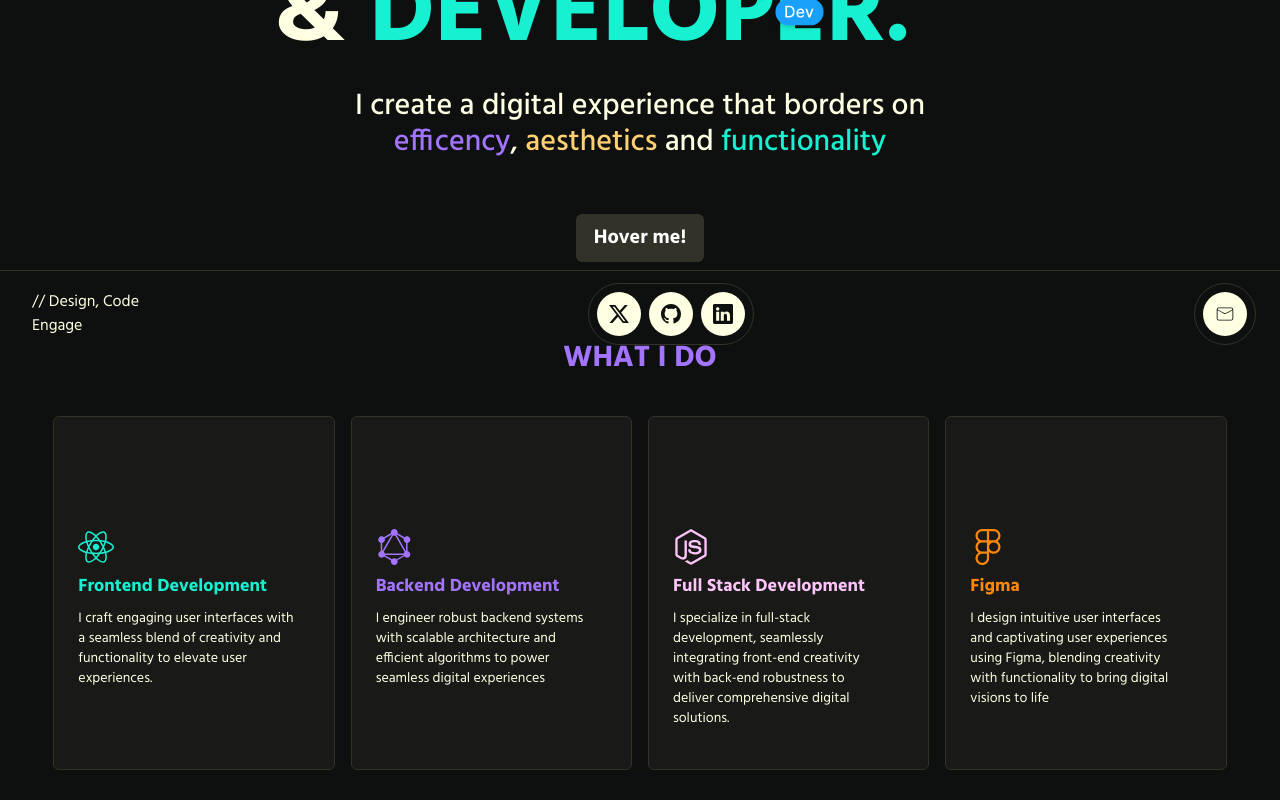
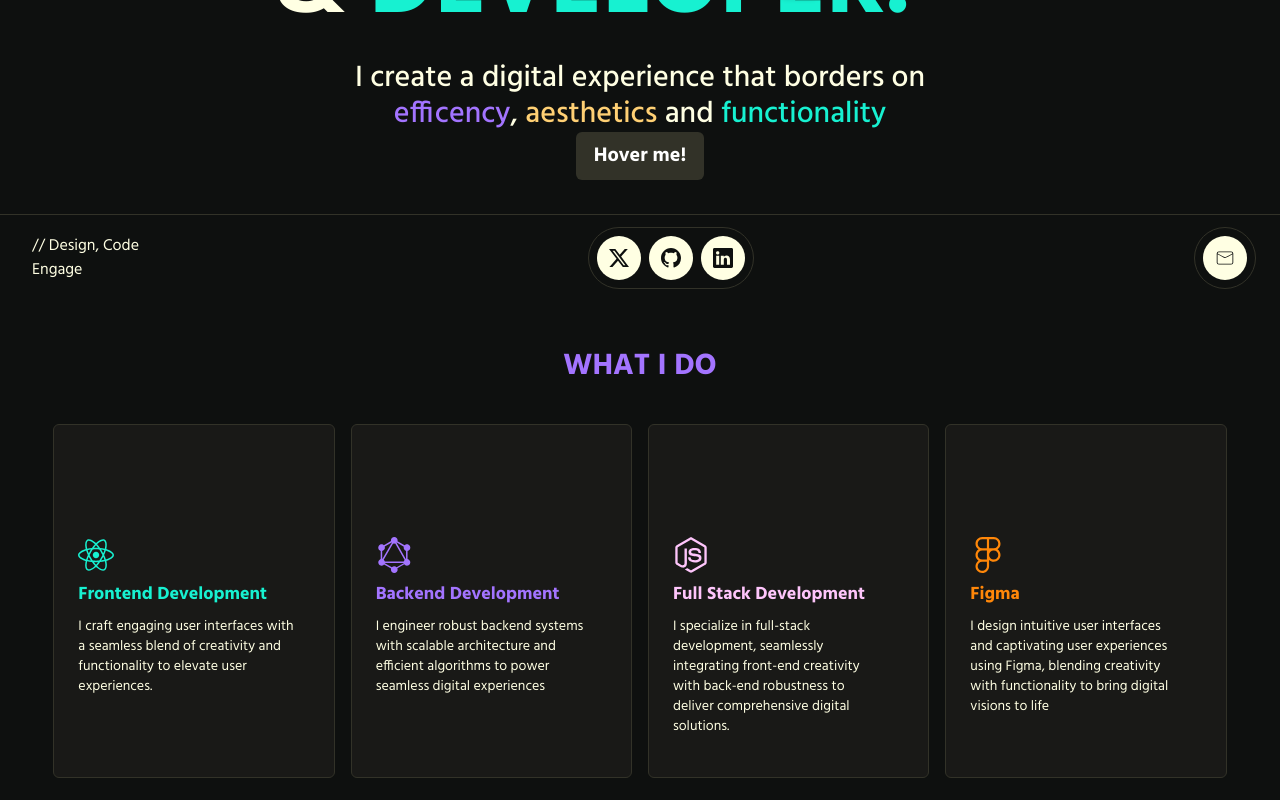
Before and after one commit to AmanTrivedi1/Portfolio, a Next.js app: page /components/UI in a window 1280 px wide. Shown: the part 500-1300 px from the top of the page. Built offline with nearby package versions, Linux system fonts and the light colour scheme.

Commit message:
changin button

```diff
--- a/app/components/UI/Hero.tsx
+++ b/app/components/UI/Hero.tsx
@@ -178,13 +178,7 @@ const HeroPage = () => {
               <span className="text-primaryCyan"> functionality</span>
             </h1>
           </div>
-        </main>
-
-      </div>
-
-
-
-         <div className="flex items-center justify-center ">
+          <div className="flex items-center justify-center ">
              <button
                   className="overflow-hidden mb-2 relative w-32 p-2 h-12 bg-primaryBorder text-white border-none rounded-md text-xl font-bold cursor-pointer group"
                   onClick={() => {
@@ -200,14 +194,13 @@ const HeroPage = () => {
                   </span>
                 </button>
          </div>
+        </main>
 
-
-
-
+      </div>
 
       <div className="h-[86px] w-full">
         <div className="h-1 border-t border-primaryBorder"> </div>
-        <main className="px-2 py-2 m-auto max-w-[13xl] sm:mx-2 md:mx-3 lg:mx-4 flex items-center justify-between">
+        <main className="px-2 py-2 m-auto max-w-13xl  sm:mx-2 md:mx-3 lg:mx-4 flex items-center justify-between">
           <div className="flex items-center justify-between">
             <h1 className="sm:text-xs lg:text-base gap-2 p-2">
               // Design, Code
--- a/app/components/UI/WhatIDo.tsx
+++ b/app/components/UI/WhatIDo.tsx
@@ -8,9 +8,9 @@ import { FaNodeJs } from "react-icons/fa";
 const WhatIDoPage = () => {
   return (
     <div>
-      <main className="flex flex-col justify-center w-full m-auto mt-6 max-w-13xl">
+      <main className="flex flex-col justify-center w-full m-auto mt-8 max-w-13xl">
         <div>
-          <h1 className="p-4 text-xl font-semibold text-primaryPurple sm:text-2xl md:text-3xl sm:pb-10 text-center">
+          <h1 className="p-4 text-xl  font-semibold text-primaryPurple sm:text-2xl md:text-3xl sm:pb-10 text-center">
             WHAT I DO
           </h1>
         </div>
```
